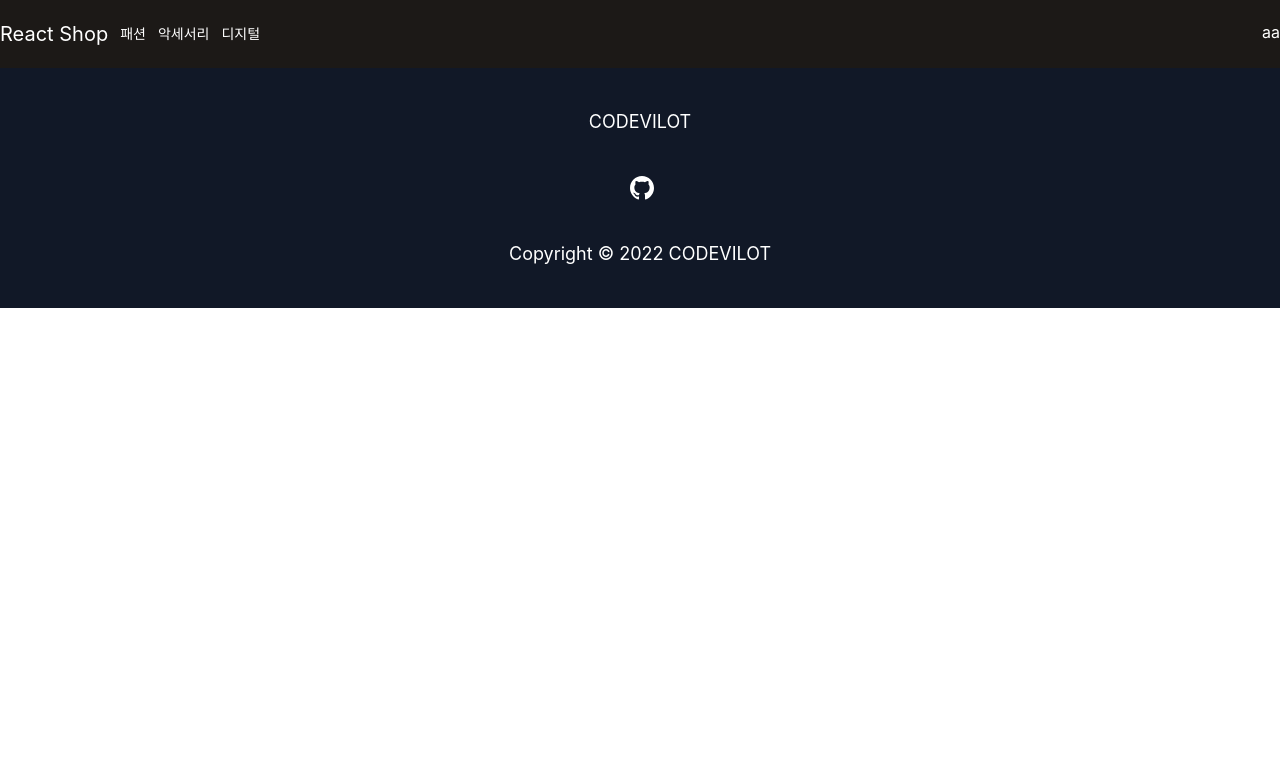
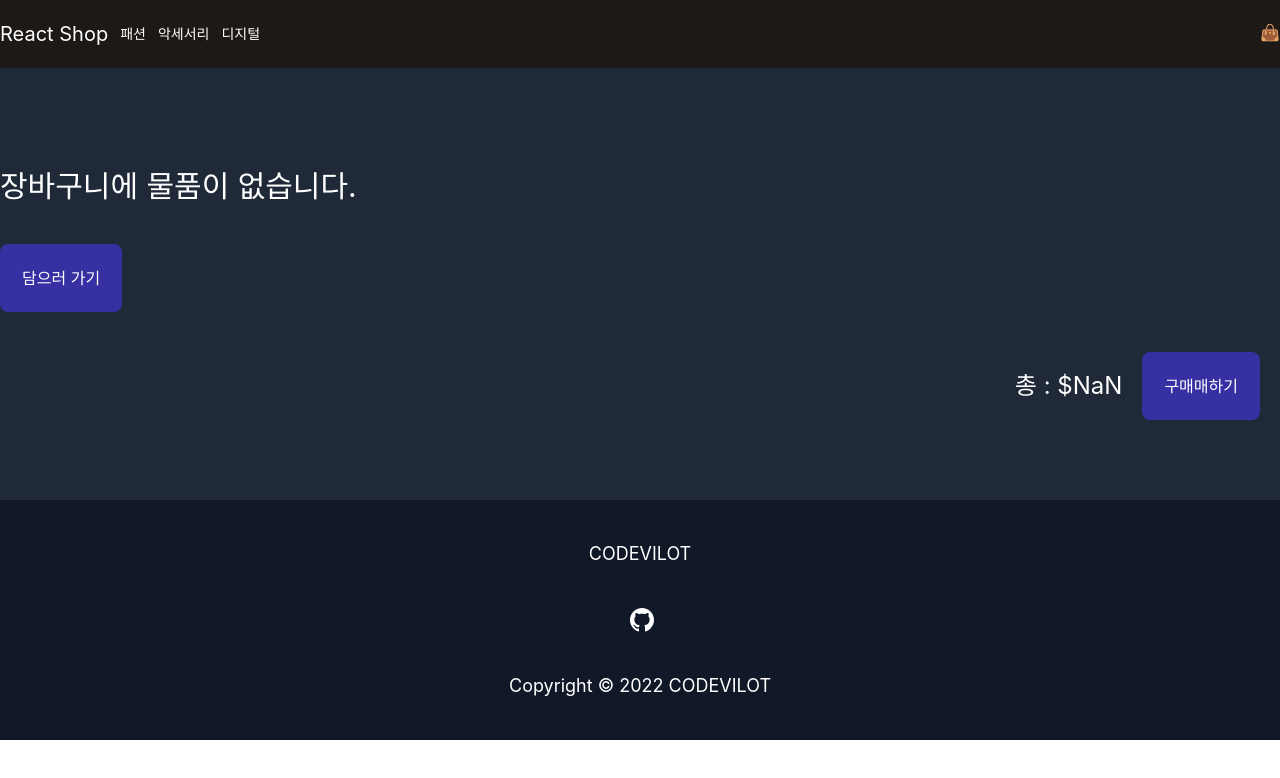
Before and after one commit to codevilot/create-react-app, a React (Vite) app in the folder my-app/: page /basket in a window 1280 px wide. Shown: the top 778 px of the page. Built offline with nearby package versions, Linux system fonts and the light colour scheme.

Commit message:
feat : section 구분

```diff
--- a/my-app/src/App.tsx
+++ b/my-app/src/App.tsx
@@ -3,15 +3,17 @@ import { BrowserRouter } from 'react-router-dom';
 import logo from './logo.svg'
 import './App.css'
 import Header from "./components/Header"
-import Main from "./components/Main"
+import MainBanner from "./components/MainBanner"
 import Footer from "./components/Footer"
+import Section from "./components/Section"
 function App() {
   const [count, setCount] = useState(0)
 
   return (
     <BrowserRouter>
       <Header />
-      <Main />
+      <MainBanner />
+      <Section />
       <Footer />
     </BrowserRouter>
   )
--- a/my-app/src/components/Card.tsx
+++ b/my-app/src/components/Card.tsx
@@ -18,7 +18,6 @@ export default function Card(props: cardProps) {
                             <div className="text-white p-10">
                                 <div> {item.title}</div>
                                 <div>{item.price} </div>
-
                             </div>
                         </Link>
 
--- a/my-app/src/components/Cards.tsx
+++ b/my-app/src/components/Cards.tsx
@@ -17,12 +17,9 @@ export default function Cards() {
 
     return (
 
-        <div className="bg-gray-800 ">
-            <div className="max-w-screen-xl w-full mx-auto ">
-
-                {keys.map((key: string, idx: number) => (<Card category={key} items={cardInfo[key]} key={idx} />))}
-            </div>
-        </div>
+        <div>
+            {keys.map((key: string, idx: number) => (<Card category={key} items={cardInfo[key]} key={idx} />))}
+        </div >
 
     )
 }
--- a/my-app/src/components/Header.tsx
+++ b/my-app/src/components/Header.tsx
@@ -12,10 +12,9 @@ export default function Header() {
                     <Link className="pr-3 text-sm" to="/fashion">패션</Link>
                     <Link className="pr-3 text-sm" to="/accessory">악세서리</Link>
                     <Link className="pr-3 text-sm" to="/digital">디지털</Link>
-
                 </div>
                 <div>
-                    aa
+                    👜
                 </div>
 
             </div>
--- a/my-app/src/components/Main.tsx
+++ /dev/null
@@ -1,15 +0,0 @@
-import { Route, Routes } from 'react-router-dom';
-import Home from "../page/Home"
-import Fashion from "../page/Fashion"
-import ProductHome from '../page/ProductHome';
-export default function Main() {
-
-    return (
-        <Routes>
-            <Route path="/" element={<Home />} />
-            <Route path="/fashion" element={<Fashion />} />
-            <Route path="/product/:productId" element={<ProductHome />} />
-        </Routes>
-
-    )
-}
--- /dev/null
+++ b/my-app/src/components/MainBanner.tsx
@@ -0,0 +1,9 @@
+import { Route, Routes } from 'react-router-dom';
+import Banner from './Banner'
+export default function MainBanner() {
+    return (
+        <Routes>
+            <Route path="/" element={<Banner />} />
+        </Routes>
+    )
+}
--- /dev/null
+++ b/my-app/src/components/Page.tsx
@@ -0,0 +1,8 @@
+import { Outlet } from "react-router-dom"
+export default function Page() {
+    return (
+        <div className="flex justify-center flex-col items-center bg-gray-900 text-white text-lg">
+            Page
+        </div>
+    )
+}
--- /dev/null
+++ b/my-app/src/components/Section.tsx
@@ -0,0 +1,19 @@
+import { Route, Routes } from 'react-router-dom';
+import Home from "../page/Home"
+import Fashion from "../page/Fashion"
+import Basket from '../page/Basket';
+import ProductHome from '../page/ProductHome';
+export default function Section() {
+    return (
+        <div className="bg-gray-800">
+            <div className="max-w-screen-xl w-full mx-auto pb-20 pt-20">
+                <Routes>
+                    <Route path="/" element={<Home />} />
+                    <Route path="/fashion" element={<Fashion />} />
+                    <Route path="/basket" element={<Basket />} />
+                    <Route path="/product/:productId" element={<ProductHome />} />
+                </Routes>
+            </div>
+        </div>
+    )
+}
--- /dev/null
+++ b/my-app/src/page/Basket.tsx
@@ -0,0 +1,26 @@
+import { Link } from 'react-router-dom';
+export default function Basket() {
+
+    return (
+        <div>
+            <div className="text-white text-3xl pt-5">장바구니에 물품이 없습니다.</div>
+            <div className="flex pt-10 text-white">
+                <Link to="/">
+                    <div className="bg-indigo-800 p-5 border-indigo-800 border-2 rounded-lg mr-5">
+                        담으러 가기
+                    </div>
+                </Link>
+            </div>
+            <div className="flex pt-10 text-white place-content-end">
+                <div className='pr-5 self-center text-2xl'>
+                    총 : $NaN
+                </div>
+                <Link to="/">
+                    <div className="bg-indigo-800 p-5 border-indigo-800 border-2 rounded-lg mr-5">
+                        구매매하기
+                    </div>
+                </Link>
+            </div>
+        </div>
+    )
+}
--- a/my-app/src/page/Fashion.tsx
+++ b/my-app/src/page/Fashion.tsx
@@ -3,7 +3,7 @@ export default function Fashion() {
 
 
     return (
-        <div className="bg-slate-700">
+        <div>
             Fashion
         </div>
     )
--- a/my-app/src/page/Home.tsx
+++ b/my-app/src/page/Home.tsx
@@ -1,12 +1,25 @@
-import Banner from "../components/Banner"
-import Cards from "../components/Cards"
-export default function Home() {
-
+import cards from "../../public/data/json/card.json"
+import Card from "../components/Card"
+import { rawAcc, rawCur } from "../type/type"
+export default function Cards() {
+    const cardInfo = cards.reduce((acc: rawAcc, cur: rawCur) => {
+        if (acc.hasOwnProperty(cur.category)) {
+            return {
+                ...acc, [cur.category]: [...acc[cur.category], cur]
+            }
+        } else {
+            return {
+                ...acc, [cur.category]: [cur]
+            }
+        }
+    }, {})
+    const keys = Object.keys(cardInfo)
 
     return (
+
         <div>
-            <Banner />
-            <Cards />
+            {keys.map((key: string, idx: number) => (<Card category={key} items={cardInfo[key]} key={idx} />))}
         </div>
+
     )
 }
--- a/my-app/src/page/ProductHome.tsx
+++ b/my-app/src/page/ProductHome.tsx
@@ -3,6 +3,7 @@ import { useParams, Link } from "react-router-dom"
 import styled from 'styled-components'
 export default function productHome(props: any) {
     const params = useParams();
+    console.log(params)
     const data = cards.filter((item) =>
         item["id"] == params.productId
     )[0]
@@ -13,8 +14,7 @@ export default function productHome(props: any) {
     width:fit-content;
     `
     return (
-        <div className="bg-slate-700">
-            <div className="max-w-screen-xl flex m-auto pt-20 items-center">
+        <div className="flex items-center">
             <div className="view_image p-4 bg-white min-w-1/4 rounded-lg h-fit">
                 <img src={data.img} className="h-72 w-full" />
             </div>
@@ -33,10 +33,17 @@ export default function productHome(props: any) {
                     </div>
                 </div>
                 <div className="text-3xl pt-5">${data.price}</div>
-                    <div>
-                        <Link to="/bakset">장바구니에 담기</Link>
-                        <Link to="/bakset">장바구니로 이동</Link>
+                <div className="flex pt-5">
+                    <Link to="/basket">
+                        <div className="bg-indigo-800 p-5 border-indigo-800 border-2 rounded-lg mr-5">
+                            장바구니에 담기
                         </div>
+                    </Link>
+                    <Link to="/basket">
+                        <div className="p-5 border-2 rounded-lg">
+                            장바구니로 이동
+                        </div>
+                    </Link>
                 </div>
             </div>
         </div>
```
Lines whose indentation alone changed are shown as unchanged.
